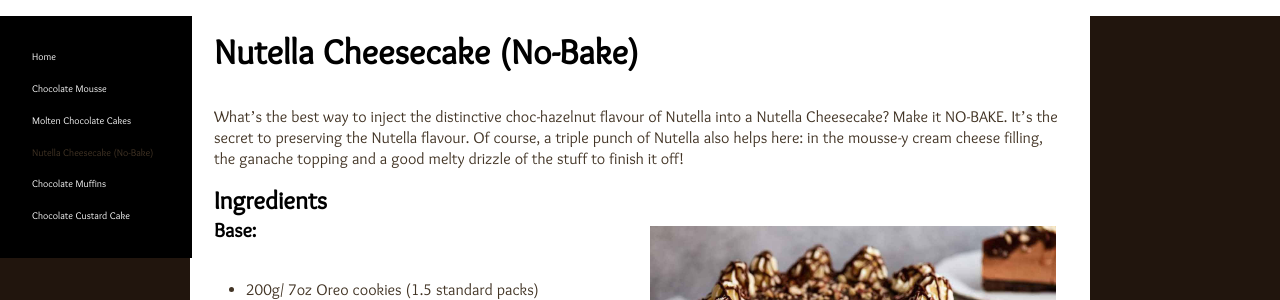
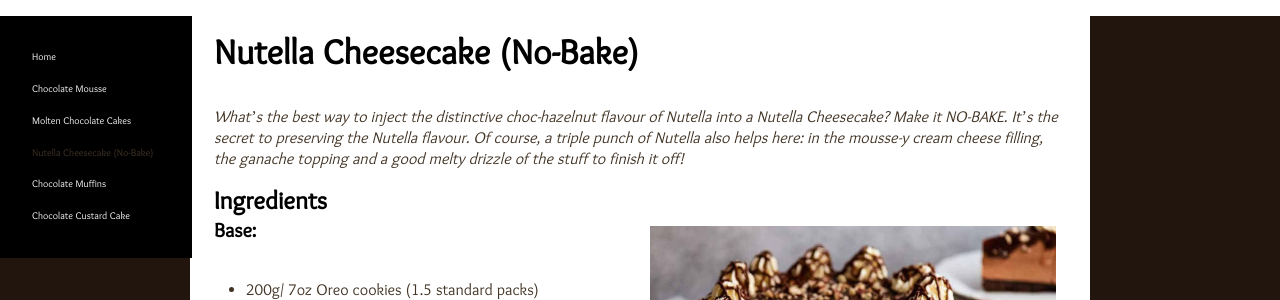
Before and after one commit to nicoleanncarter/recipes, a Jekyll site: the page built from _recipes/recipe1.md, in a window 1280 px wide. Shown: the part 128-428 px from the top of the page. Built offline with Jekyll 4.4.1, drawn with Linux system fonts in a browser that asks for light colours.

```diff
--- a/_recipes/recipe1.md
+++ b/_recipes/recipe1.md
@@ -5,7 +5,7 @@ order: 3
 layout: recipe
 published: true
 ---
-What’s the best way to inject the distinctive choc-hazelnut flavour of Nutella into a Nutella Cheesecake? Make it NO-BAKE. It’s the secret to preserving the Nutella flavour. Of course, a triple punch of Nutella also helps here: in the mousse-y cream cheese filling, the ganache topping and a good melty drizzle of the stuff to finish it off!
+*What’s the best way to inject the distinctive choc-hazelnut flavour of Nutella into a Nutella Cheesecake? Make it NO-BAKE. It’s the secret to preserving the Nutella flavour. Of course, a triple punch of Nutella also helps here: in the mousse-y cream cheese filling, the ganache topping and a good melty drizzle of the stuff to finish it off!*
 
 ![](../uploads/nutella-cheesecake.jpg)
 
```
